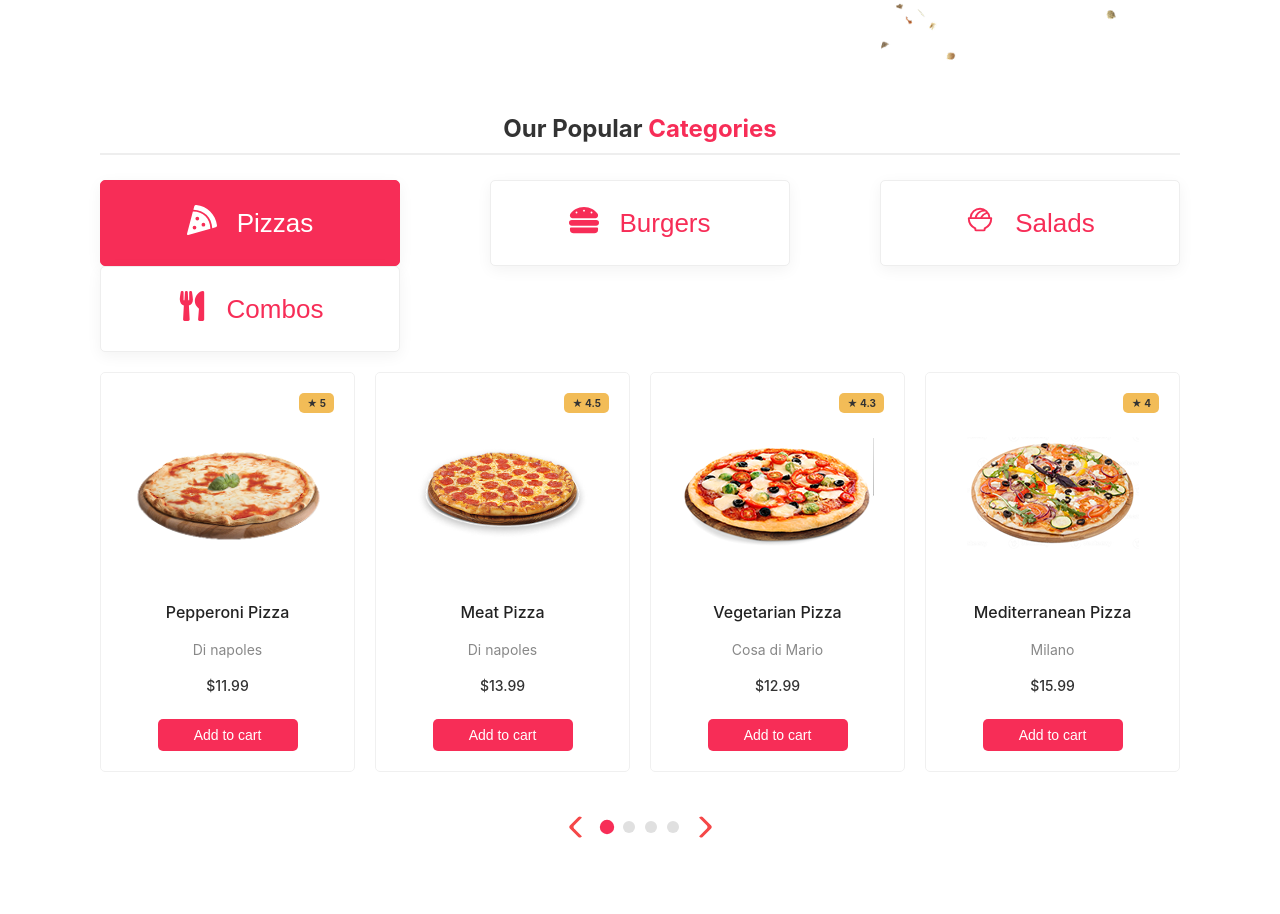
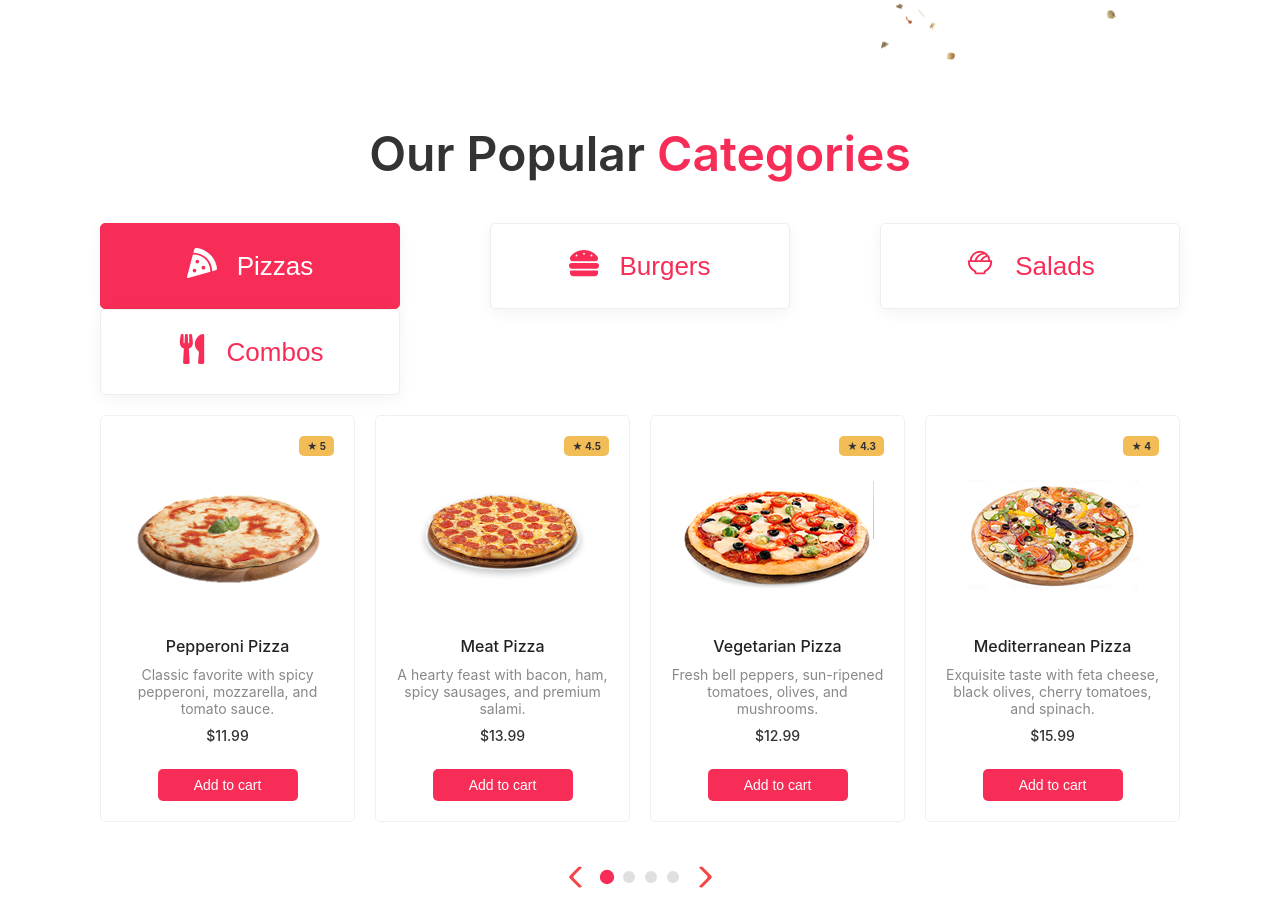
Before and after one commit to Jendosek/taste_now, a React (Create React App) app: page / in a window 1280 px wide. Shown: the part 513-1427 px from the top of the page. Built offline with nearby package versions, Linux system fonts and the light colour scheme.

Commit message:
start fixing populat categories

```diff
--- a/src/assets/data/home/products.json
+++ b/src/assets/data/home/products.json
@@ -3,56 +3,56 @@
         "id": "p1",
         "category": "pizzas",
         "title": "Pepperoni Pizza",
-        "description": "Di napoles",
+        "description": "Classic favorite with spicy pepperoni, mozzarella, and tomato sauce.",
         "price": 11.99,
         "rating": 5,
         "imageUrl": "/products/pepperoni_pizza.png",
         "availableToppings": [
-            { "name": "Extra Cheese", "price": 2.00 },
-            { "name": "Mushrooms", "price": 1.50 },
-            { "name": "Onion", "price": 0.50 }
+            { "name": "Extra Mozzarella", "price": 2.00 },
+            { "name": "Hot Chili Peppers", "price": 0.50 },
+            { "name": "BBQ Sauce", "price": 1.00 }
         ]
     },
     {
         "id": "p2",
         "category": "pizzas",
         "title": "Meat Pizza",
-        "description": "Di napoles",
+        "description": "A hearty feast with bacon, ham, spicy sausages, and premium salami.",
         "price": 13.99,
         "rating": 4.5,
         "imageUrl": "/products/meat_pizza.png",
         "availableToppings": [
-            { "name": "Extra Cheese", "price": 2.00 },
-            { "name": "Mushrooms", "price": 1.50 },
-            { "name": "Onion", "price": 0.50 }
+            { "name": "Jalapeños", "price": 1.00 },
+            { "name": "Red Onion", "price": 0.50 },
+            { "name": "Mushrooms", "price": 1.50 }
         ]
     },
     {
         "id": "p3",
         "category": "pizzas",
         "title": "Vegetarian Pizza",
-        "description": "Cosa di Mario",
+        "description": "Fresh bell peppers, sun-ripened tomatoes, olives, and mushrooms.",
         "price": 12.99,
         "rating": 4.3,
         "imageUrl": "/products/vegetarian_pizza.png",
         "availableToppings": [
-            { "name": "Extra Cheese", "price": 2.00 },
-            { "name": "Mushrooms", "price": 1.50 },
-            { "name": "Onion", "price": 0.50 }
+            { "name": "Sweet Corn", "price": 1.00 },
+            { "name": "Feta Cheese", "price": 2.00 },
+            { "name": "Fresh Arugula", "price": 1.00 }
         ]
     },
     {
         "id": "p4",
         "category": "pizzas",
         "title": "Mediterranean Pizza",
-        "description": "Milano",
+        "description": "Exquisite taste with feta cheese, black olives, cherry tomatoes, and spinach.",
         "price": 15.99,
         "rating": 4.0,
         "imageUrl": "/products/mediterranean_pizza.png",
         "availableToppings": [
-            { "name": "Extra Cheese", "price": 2.00 },
-            { "name": "Mushrooms", "price": 1.50 },
-            { "name": "Onion", "price": 0.50 }
+            { "name": "Sun-dried Tomatoes", "price": 2.00 },
+            { "name": "Parmesan", "price": 2.50 },
+            { "name": "Pesto Sauce", "price": 1.50 }
         ]
     },
     {
--- a/src/features/popularCategories/PopularCategories.jsx
+++ b/src/features/popularCategories/PopularCategories.jsx
@@ -52,7 +52,7 @@ const PopularCategories = () => {
 
     return (
         <div className="popular-categories-section">
-            <h2 className="section-title">Our Popular <span>Categories</span></h2>
+            <h2 className="section-title-categories">Our Popular <span>Categories</span></h2>
 
             <div className="categories-tabs">
                 {categories.map((category) => (
--- a/src/features/popularCategories/style.css
+++ b/src/features/popularCategories/style.css
@@ -4,14 +4,14 @@
     text-align: center;
 }
 
-.section-title {
+.section-title-categories {
     font-size: 48px;
     font-weight: 600;
-    margin: 30px 0;
+    margin: 40px 0;
     color: #333;
 }
 
-.section-title span {
+.section-title-categories span {
     color: #F72D57;
 }
 
@@ -117,6 +117,7 @@
     font-size: 14px;
     color: #888;
     margin-top: 0;
+    margin: 0 auto;
     margin-bottom: 10px;
 }
 
@@ -283,7 +284,7 @@
         padding: 0 20px;
     }
 
-    .section-title {
+    .section-title-categories {
         font-size: 32px;
         margin: 20px 0;
     }
```
